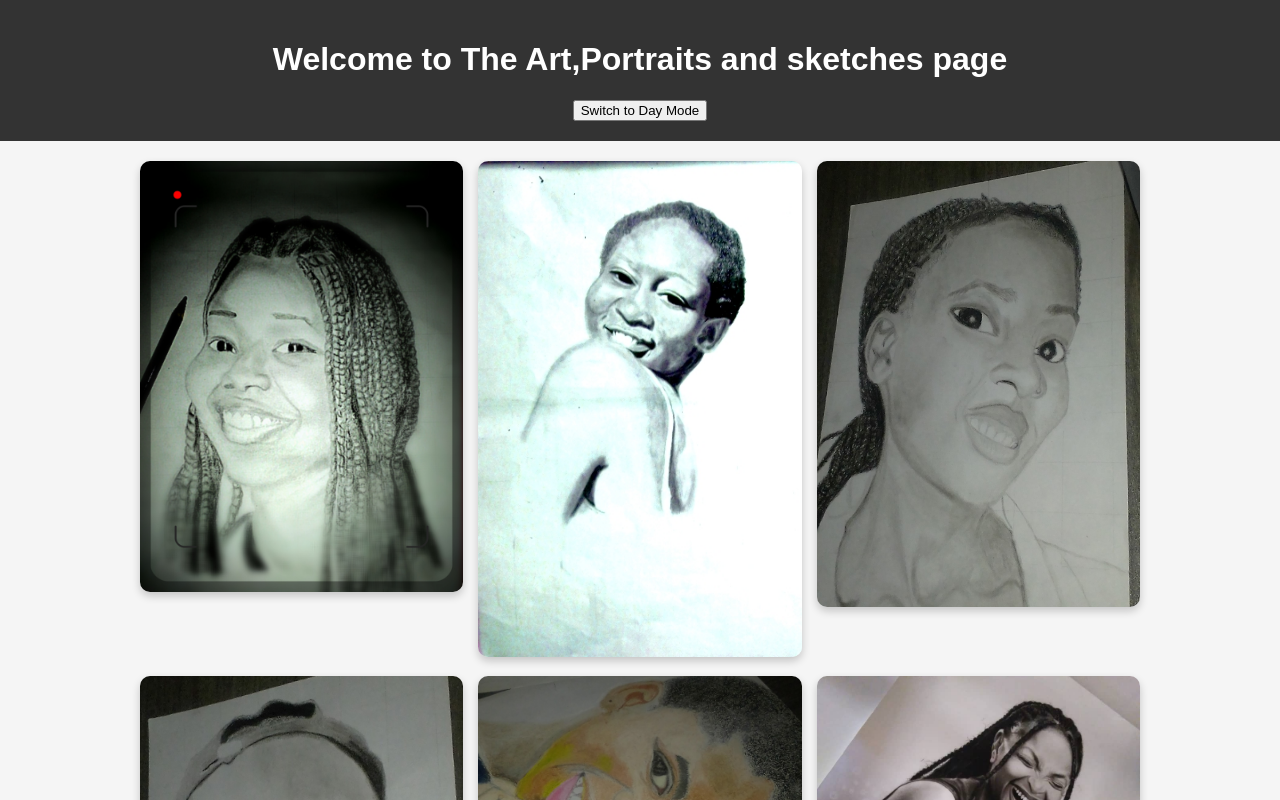
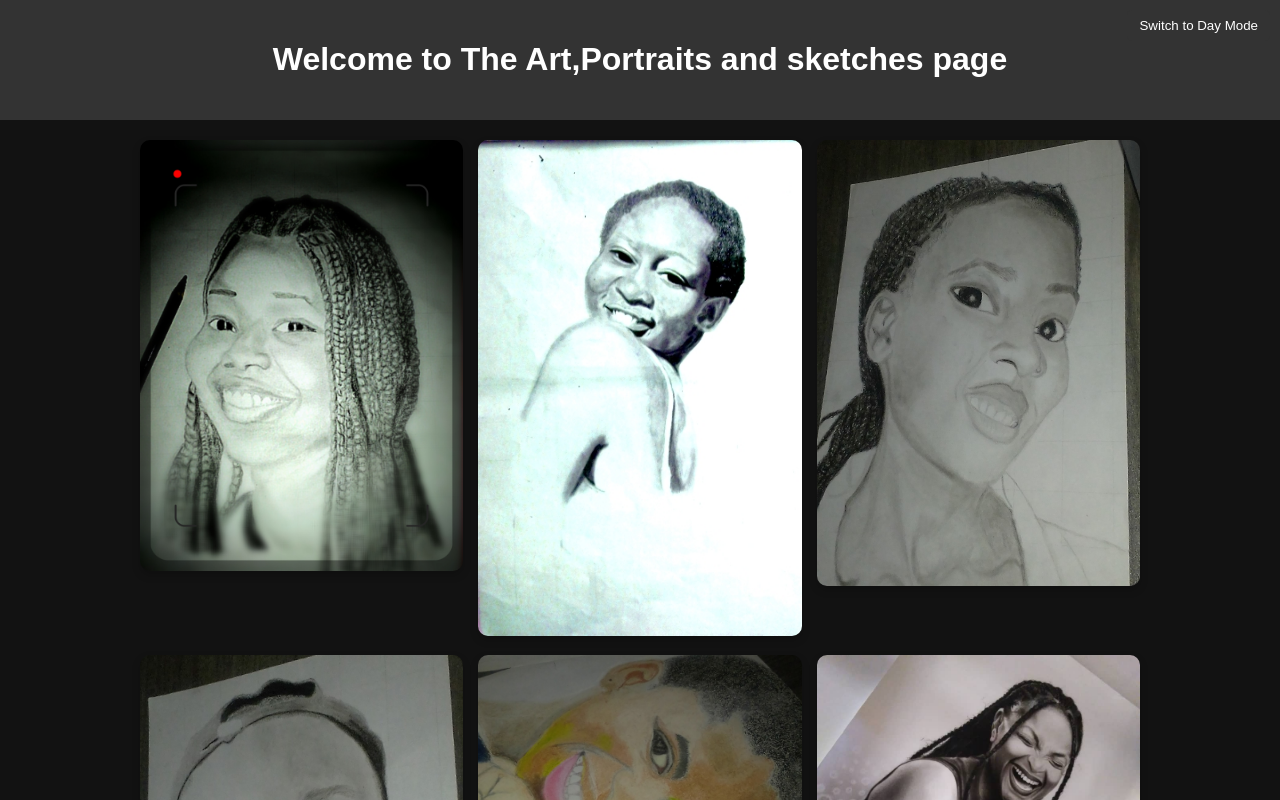
Before and after one commit to tal112-pixel/The-Art-and-portrait-page, a plain HTML site: page index.html in a window 1280 px wide. Both pictures are taken after a click on the button "Switch to Night Mode". Shown: the top 800 px of the page. Drawn offline with Linux system fonts and the light colour scheme.

Commit message:
Update style.css

```diff
--- a/style.css
+++ b/style.css
@@ -32,3 +32,32 @@ header {
 .art-item img:hover {
     transform: scale(1.05);
 }
+<style>
+  body {
+    background-color: white;
+    color: black;
+    transition: background-color 0.3s ease, color 0.3s ease;
+  }
+
+  body.night {
+    background-color: #121212;
+    color: #f0f0f0;
+  }
+
+  #modeButton {
+    position: fixed;
+    top: 10px;
+    right: 10px;
+    padding: 8px 12px;
+    background-color: #ddd;
+    border: none;
+    border-radius: 5px;
+    cursor: pointer;
+    z-index: 1000;
+  }
+
+  body.night #modeButton {
+    background-color: #333;
+    color: white;
+  }
+</style>
```
